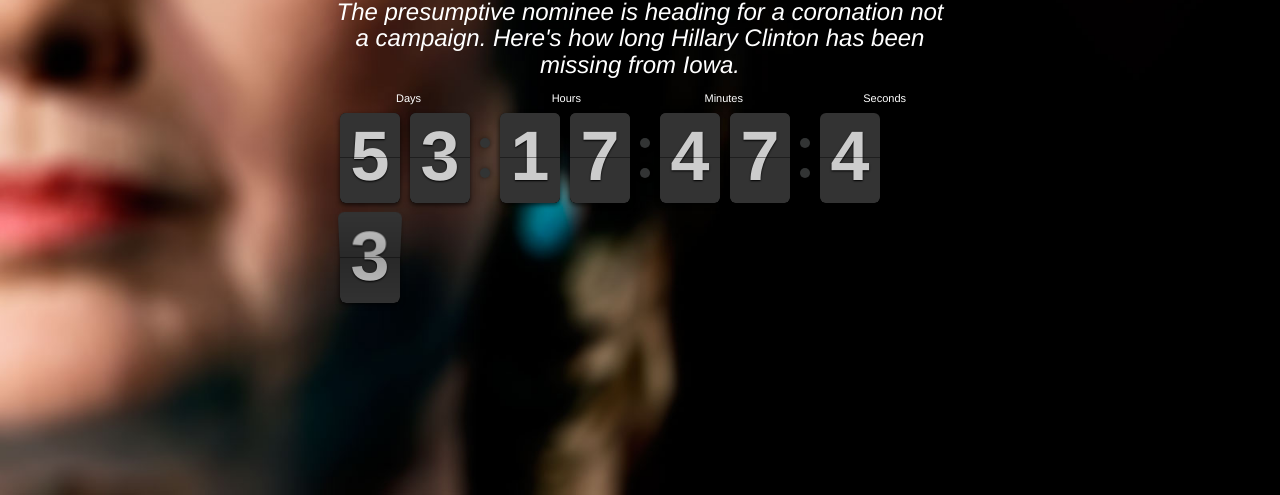
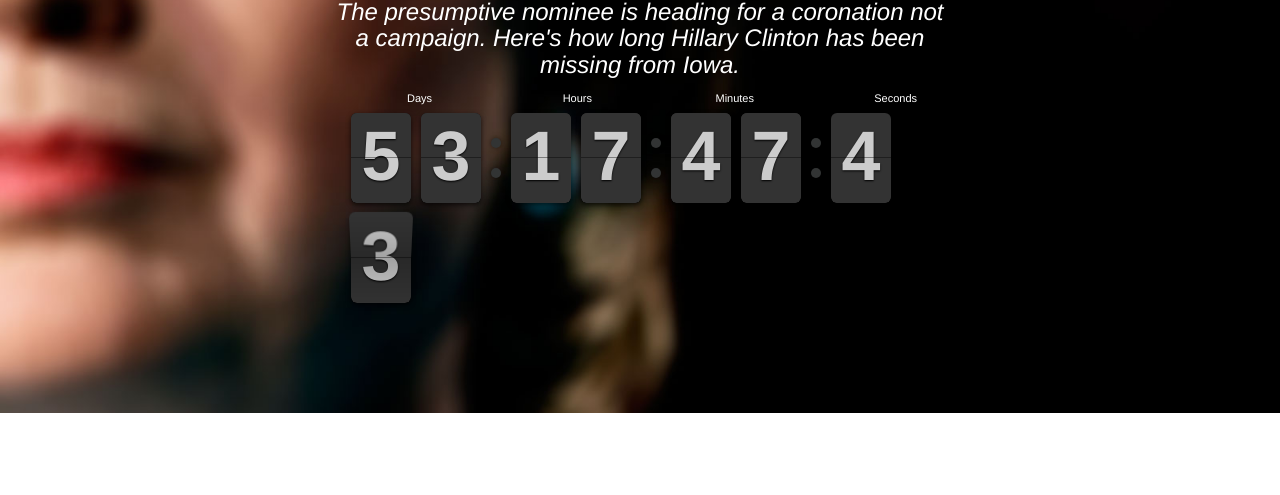
Before and after one commit to jlofranco/samplepage77, a plain HTML site: page hiding/index.html in a window 1280 px wide. Shown: the part 387-882 px from the top of the page. After the commit the page ends 800 px from the top, so only its background shows below. Drawn offline with nearby package versions, Linux system fonts and the light colour scheme; a script that the page names is missing.

Commit message:
Updated Background Image

```diff
--- a/hiding/css/style.css
+++ b/hiding/css/style.css
@@ -4,8 +4,15 @@
 
 body{
 	height:100%;
-	position:relative;
-	overflow:hidden;
+	position: relative;
+	overflow: hidden;
+	background-image: url("../img/hillary.jpg");
+	background-repeat: no-repeat;
+	background-position: center;
+		-webkit-background-size: cover;
+		-moz-background-size: cover;
+		-o-background-size: cover;
+	background-size: cover;
 }
 
 h1{
--- a/hiding/index.html
+++ b/hiding/index.html
@@ -4,7 +4,7 @@
     <meta charset="utf-8">
     <meta http-equiv="X-UA-Compatible" content="IE=edge">
     <meta name="viewport" content="width=device-width, initial-scale=1">
-    <title>Bootstrap 101 Template</title>
+    <title>Hillary's Hiding</title>
 
     <!--CSS-->
     <link rel="stylesheet" href="css/flipclock.css">
@@ -26,14 +26,18 @@
 
   </head>
   <body>
+    <!-- Original background image ...
+
     <img src="img/hillary.jpg" alt="" class="img-responsive background-image">
+
+    -->
     <div class="container-fluid" style="position:relative; padding-top:15%">
       <div class="row">
         <div class="col-md-3"></div>
         <div class="col-md-6">
           <h1 class="text-center text-uppercase">hillary's hiding</h1>
           <h3 class= "text-center"><em>The presumptive nominee is heading for a coronation not a campaign. Here's how long Hillary Clinton has been missing from Iowa.  </em></h3>
-          <div class="clock" style="margin:0 auto; margin-top:30px"></div>
+          <div class="clock" style="width: auto; margin-top: 30px; display: table;"></div>
 
             <script type="text/javascript">
               $(document).ready(function(){
```
